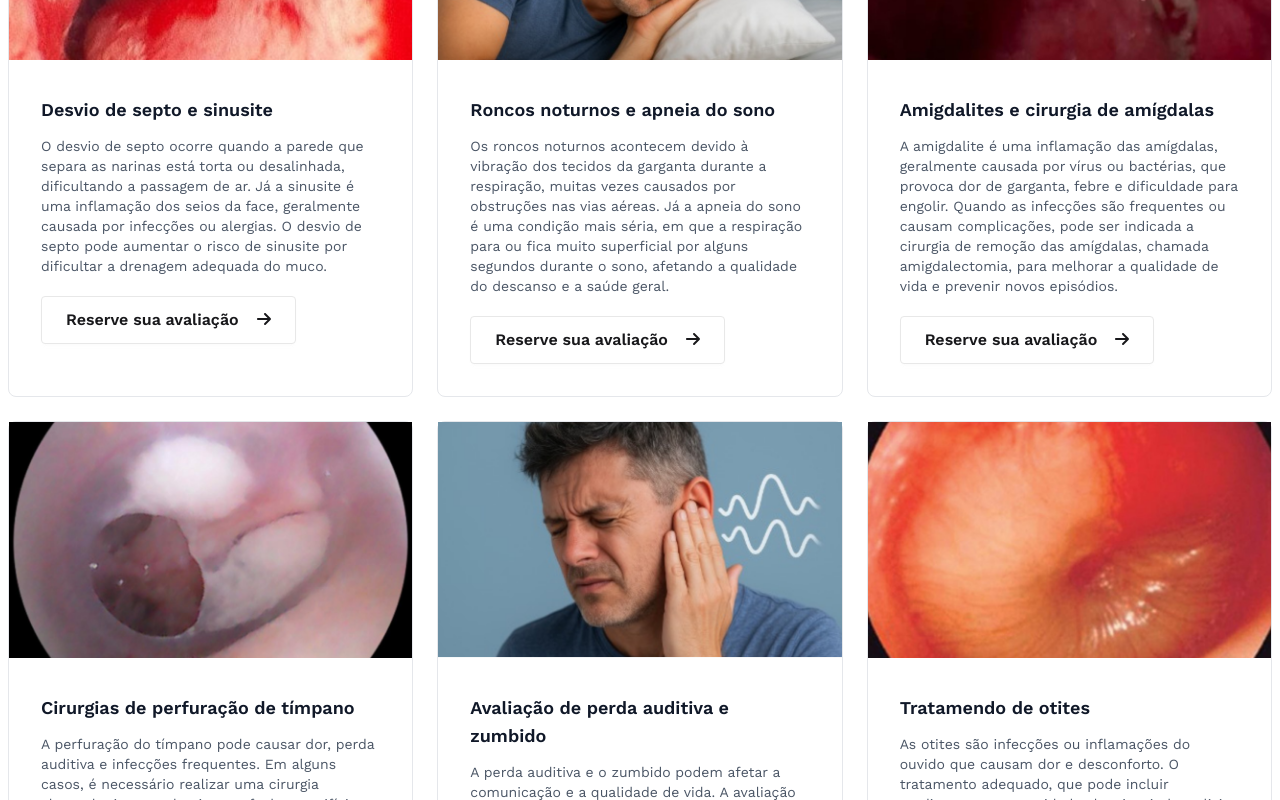
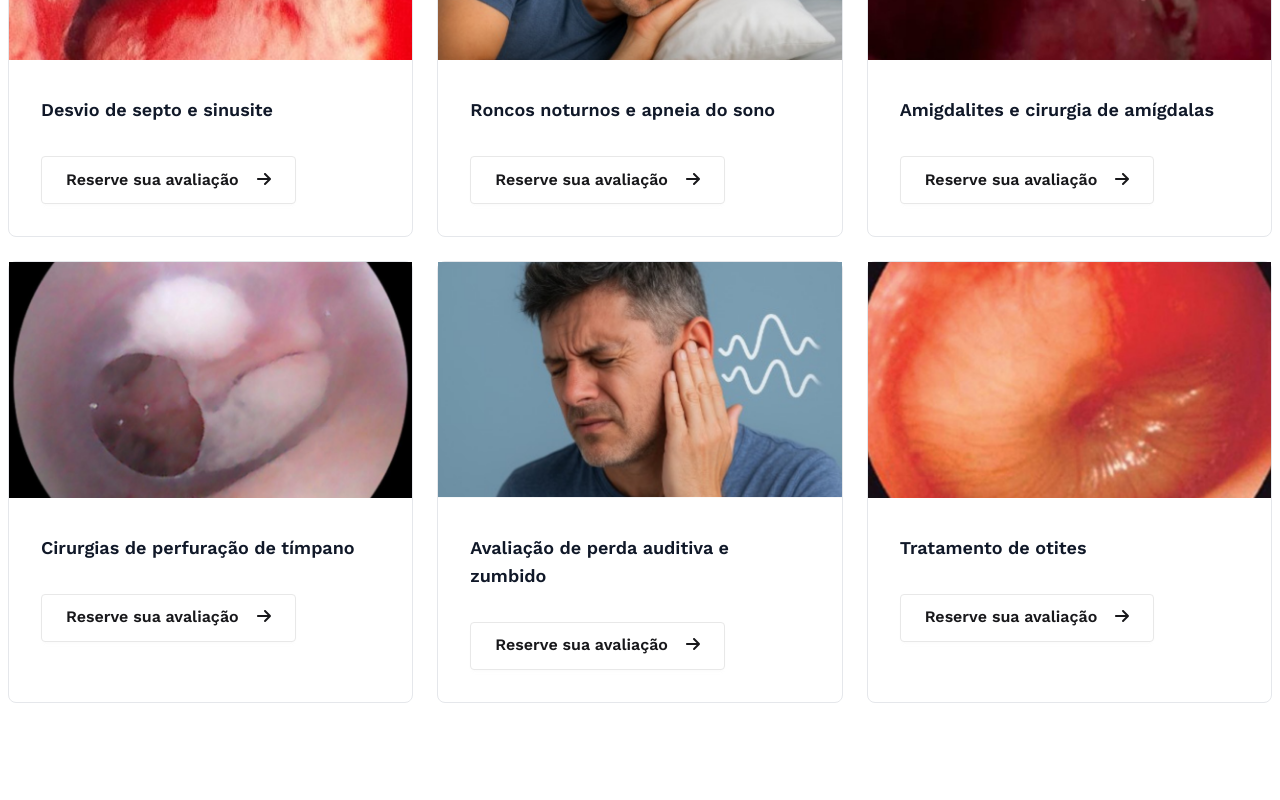
Before and after one commit to jeannlucas/site-dr-jonas, a React (Vite) app: page / in a window 1280 px wide. Shown: the part 3380-4180 px from the top of the page. Built offline with nearby package versions, Linux system fonts and the light colour scheme.

Commit message:
removendo as descriçoes da area de atuacao

```diff
--- a/src/components/portfolio/Portfolio.jsx
+++ b/src/components/portfolio/Portfolio.jsx
@@ -11,48 +11,48 @@ const projectData = [
     id: 1,
     image: card1,
     title: "Desvio de septo e sinusite",
-    description:
-      "O desvio de septo ocorre quando a parede que separa as narinas está torta ou desalinhada, dificultando a passagem de ar. Já a sinusite é uma inflamação dos seios da face, geralmente causada por infecções ou alergias. O desvio de septo pode aumentar o risco de sinusite por dificultar a drenagem adequada do muco.",
+    // description:
+    //   "O desvio de septo ocorre quando a parede que separa as narinas está torta ou desalinhada, dificultando a passagem de ar. Já a sinusite é uma inflamação dos seios da face, geralmente causada por infecções ou alergias. O desvio de septo pode aumentar o risco de sinusite por dificultar a drenagem adequada do muco.",
     link: "https://wa.me/5544999730804?text=Ola, gostaria de agendar uma consulta com o Dr. Jonas Tamanini, por favor.",
   },
   {
     id: 2,
     image: card2,
     title: "Roncos noturnos e apneia do sono",
-    description:
-      "Os roncos noturnos acontecem devido à vibração dos tecidos da garganta durante a respiração, muitas vezes causados por obstruções nas vias aéreas. Já a apneia do sono é uma condição mais séria, em que a respiração para ou fica muito superficial por alguns segundos durante o sono, afetando a qualidade do descanso e a saúde geral.",
+    // description:
+    //   "Os roncos noturnos acontecem devido à vibração dos tecidos da garganta durante a respiração, muitas vezes causados por obstruções nas vias aéreas. Já a apneia do sono é uma condição mais séria, em que a respiração para ou fica muito superficial por alguns segundos durante o sono, afetando a qualidade do descanso e a saúde geral.",
     link: "https://wa.me/5544999730804?text=Ola, gostaria de agendar uma consulta com o Dr. Jonas Tamanini, por favor.",
   },
   {
     id: 3,
     image: card3,
     title: "Amigdalites e cirurgia de amígdalas",
-    description:
-      "A amigdalite é uma inflamação das amígdalas, geralmente causada por vírus ou bactérias, que provoca dor de garganta, febre e dificuldade para engolir. Quando as infecções são frequentes ou causam complicações, pode ser indicada a cirurgia de remoção das amígdalas, chamada amigdalectomia, para melhorar a qualidade de vida e prevenir novos episódios.",
+    // description:
+    //   "A amigdalite é uma inflamação das amígdalas, geralmente causada por vírus ou bactérias, que provoca dor de garganta, febre e dificuldade para engolir. Quando as infecções são frequentes ou causam complicações, pode ser indicada a cirurgia de remoção das amígdalas, chamada amigdalectomia, para melhorar a qualidade de vida e prevenir novos episódios.",
     link: "https://wa.me/5544999730804?text=Ola, gostaria de agendar uma consulta com o Dr. Jonas Tamanini, por favor.",
   },
   {
     id: 4,
     image: card4,
     title: "Cirurgias de perfuração de tímpano",
-    description:
-      "A perfuração do tímpano pode causar dor, perda auditiva e infecções frequentes. Em alguns casos, é necessário realizar uma cirurgia chamada timpanoplastia para fechar o orifício e restaurar a audição.",
+    // description:
+    //   "A perfuração do tímpano pode causar dor, perda auditiva e infecções frequentes. Em alguns casos, é necessário realizar uma cirurgia chamada timpanoplastia para fechar o orifício e restaurar a audição.",
     link: "https://wa.me/5544999730804?text=Ola, gostaria de agendar uma consulta com o Dr. Jonas Tamanini, por favor.",
   },
   {
     id: 5,
     image: card5,
     title: "Avaliação de perda auditiva e zumbido",
-    description:
-      "A perda auditiva e o zumbido podem afetar a comunicação e a qualidade de vida. A avaliação especializada identifica a causa e orienta tratamentos para melhorar a audição e reduzir os sintomas.",
+    // description:
+    //   "A perda auditiva e o zumbido podem afetar a comunicação e a qualidade de vida. A avaliação especializada identifica a causa e orienta tratamentos para melhorar a audição e reduzir os sintomas.",
     link: "https://wa.me/5544999730804?text=Ola, gostaria de agendar uma consulta com o Dr. Jonas Tamanini, por favor.",
   },
   {
     id: 6,
     image: card6,
-    title: "Tratamendo de otites",
-    description:
-      "As otites são infecções ou inflamações do ouvido que causam dor e desconforto. O tratamento adequado, que pode incluir medicamentos ou cuidados locais, ajuda a aliviar os sintomas e prevenir complicações.",
+    title: "Tratamento de otites",
+    // description:
+    //   "As otites são infecções ou inflamações do ouvido que causam dor e desconforto. O tratamento adequado, que pode incluir medicamentos ou cuidados locais, ajuda a aliviar os sintomas e prevenir complicações.",
     link: "https://wa.me/5544999730804?text=Ola, gostaria de agendar uma consulta com o Dr. Jonas Tamanini, por favor.",
   },
 ];
```
